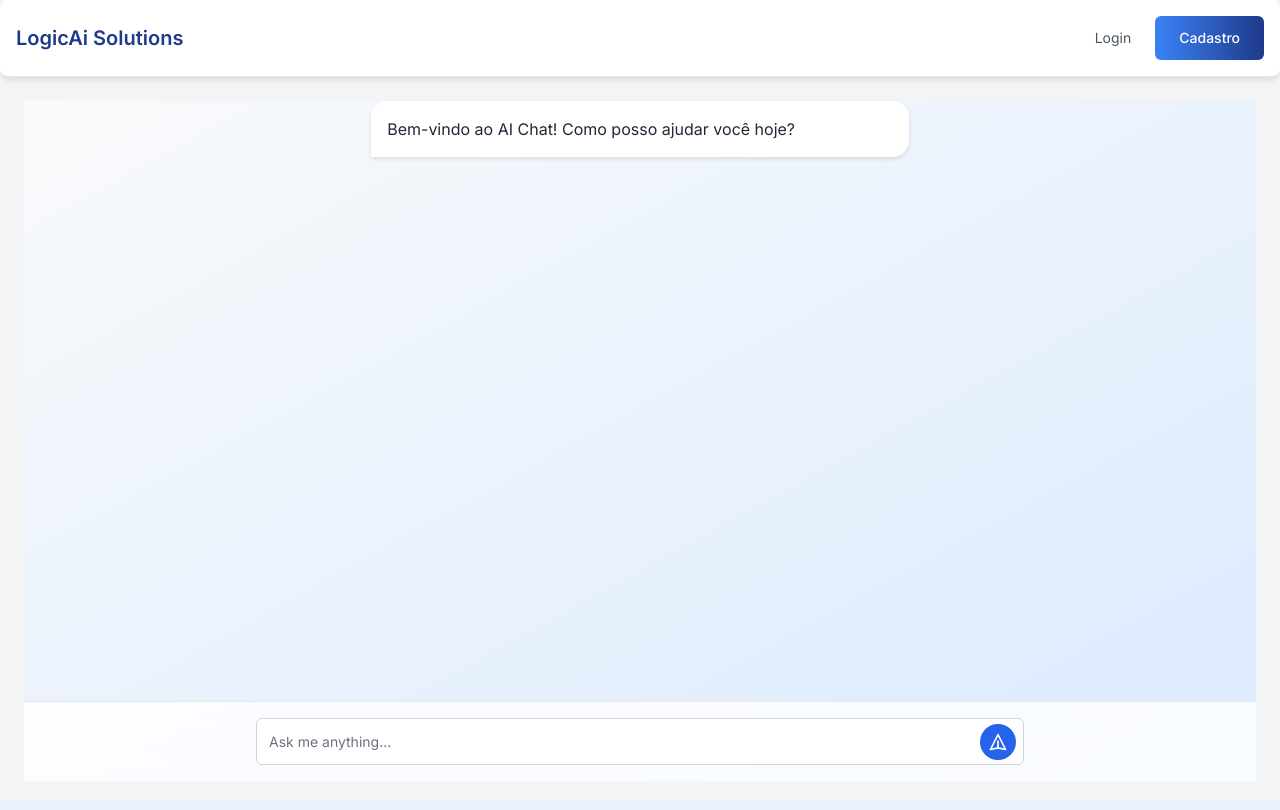
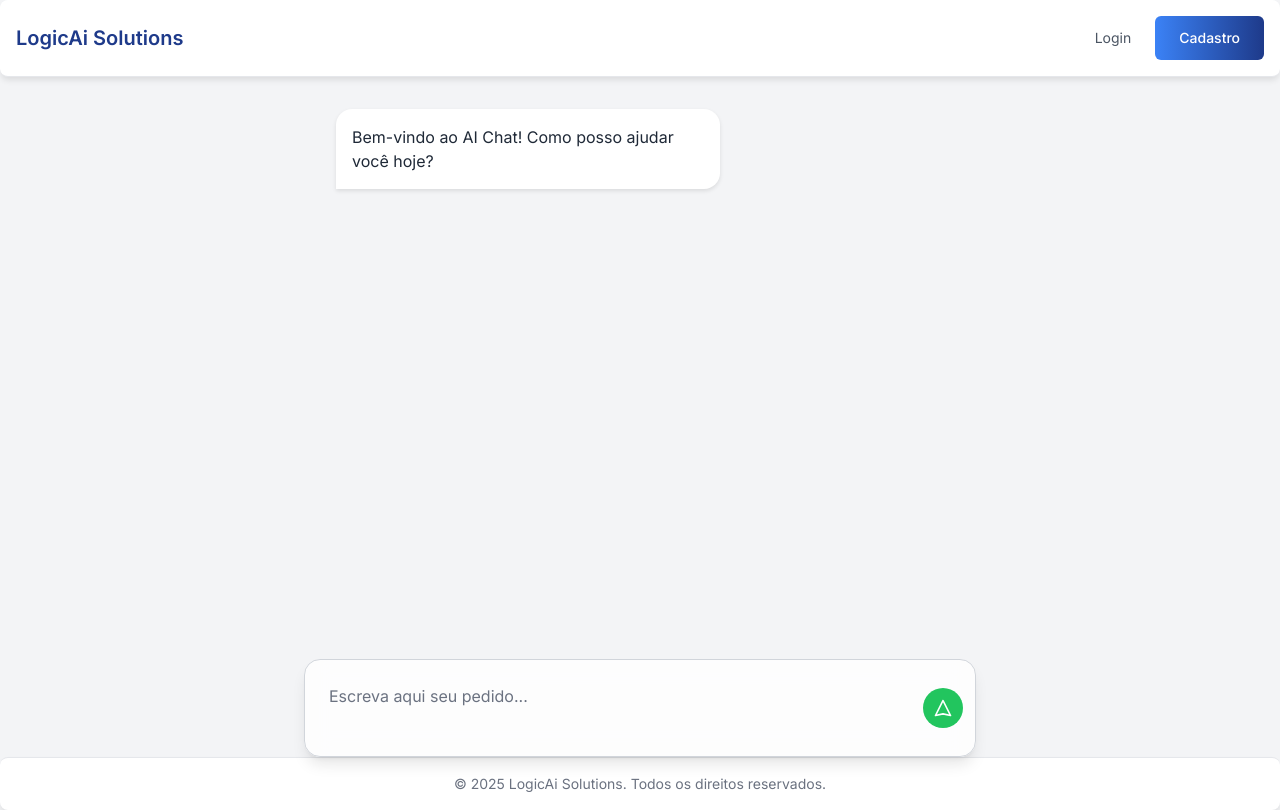
Before and after one commit to FelippeTN/investment-organization-app, a Django app: template core/templates/ai_chat.html in a window 1280 px wide. Before the commit the page ends 781 px from the top, so only its background shows below. Run offline with Django 5.2, Linux system fonts and the light colour scheme; the template is opened without the code that fills it, so the values that code supplies are empty; some libraries are stand-ins or nearby versions.

Commit message:
FEAT: Better ai_chat interface

```diff
--- a/core/templates/ai_chat.html
+++ b/core/templates/ai_chat.html
@@ -1,32 +1,30 @@
 {% extends 'base.html' %}
 {% block title %}AI Chat{% endblock %}
 {% block content %}
-<div class="flex flex-col h-[calc(100vh-120px)] bg-gradient-to-br from-gray-50 to-blue-100">
+<div class="flex flex-col h-[calc(100vh-120px)]">
     <!-- Chat Messages -->
     <div id="chat-container" class="flex-1 min-h-0 overflow-y-auto">
-        <div id="chat-messages" class="space-y-4 max-w-3xl mx-auto"></div>
+        <div id="chat-messages" class="space-y-4 max-w-2xl mx-auto w-full"></div> <!-- Alterado de max-w-3xl para max-w-2xl -->
     </div>
     <!-- Input Area -->
-    <div id="input-container" class="sticky bottom-0 bg-white/80 backdrop-blur-md p-4 border-t border-gray-200">
-        <div class="max-w-3xl mx-auto">
-            <div class="relative">
-                <input
-                    type="text"
+    <div id="input-area" class="sticky bottom-0 bg-white/80 backdrop-blur-md p-3 border border-gray-300 rounded-2xl shadow-lg max-w-2xl mx-auto w-full">
+        <div class="flex items-center w-full gap-2">
+            <textarea
                 id="chat-input"
-                    class="w-full p-4 pr-12 border border-gray-300 rounded-full focus:outline-none focus:border-blue-500 transition bg-white/90 text-gray-900 placeholder-gray-500"
-                    placeholder="Ask me anything..."
-                />
+                class="flex-1 p-3 bg-transparent text-gray-900 placeholder-gray-500 border-0 focus:outline-none focus:ring-0 resize-none"
+                placeholder="Escreva aqui seu pedido..."
+                aria-label="Escreva aqui seu pedido..."
+            ></textarea>
             <button
                 id="send-button"
-                    class="absolute right-2 top-1/2 transform -translate-y-1/2 bg-blue-600 text-white p-2 rounded-full hover:bg-blue-700 transition disabled:opacity-50"
+                class="bg-green-500 text-white rounded-full p-2 w-10 h-10 flex items-center justify-center hover:bg-green-600 transition disabled:opacity-50"
                 aria-label="Send message"
             >
                 <svg class="w-5 h-5" fill="none" stroke="currentColor" viewBox="0 0 24 24" xmlns="http://www.w3.org/2000/svg">
-                        <path stroke-linecap="round" stroke-linejoin="round" stroke-width="2" d="M12 19l9 2-9-18-9 18 9-2zm0 0v-8"></path>
+                    <path stroke-linecap="round" stroke-linejoin="round" stroke-width="2" d="M12 19l9 2-9-18-9 18 9-2zm0 0v- SCROLLBAR_WIDTH"></path>
                 </svg>
             </button>
         </div>
     </div>
 </div>
-</div>
 {% endblock %}
--- a/core/templates/base.html
+++ b/core/templates/base.html
@@ -36,7 +36,7 @@
     {% endblock %}
 
     <!-- Main Content -->
-    <main class="flex-1 p-6">
+    <main class="flex-1">
         {% block content %}{% endblock %}
     </main>
 
--- a/core/templates/dashboard.html
+++ b/core/templates/dashboard.html
@@ -1,7 +1,7 @@
 {% extends 'base.html' %}
 {% block title %}Minhas Operações{% endblock %}
 {% block content %}
-<div class="max-w-7xl mx-auto space-y-8">
+<div class="max-w-7xl mx-auto space-y-8 p-6">
     <!-- Portfolio Summary -->
     <div class="bg-white p-6 rounded-lg shadow-sm animate-fade-in">
         <h1 class="text-2xl font-semibold text-blue-900 mb-6">Sua Carteira</h1>
--- a/core/templates/home.html
+++ b/core/templates/home.html
@@ -1,7 +1,7 @@
 {% extends 'base.html' %}
 {% block title %}Home - LogicAi Solutions{% endblock %}
 {% block content %}
-<div class="max-w-7xl mx-auto space-y-12">
+<div class="max-w-7xl mx-auto space-y-12 p-6">
     <!-- Hero Section -->
     <section class="text-center py-12 bg-white rounded-lg shadow-sm">
         <h1 class="text-2xl font-semibold text-blue-900 mb-4">Pesquise Ativos</h1>
--- a/core/templates/welcome.html
+++ b/core/templates/welcome.html
@@ -1,7 +1,7 @@
 {% extends 'base.html' %}
 {% block title %}Bem-vindo à LogicAi Solutions{% endblock %}
 {% block content %}
-<div class="max-w-7xl mx-auto space-y-12">
+<div class="max-w-7xl mx-auto space-y-12 p-6">
     <!-- Hero Section -->
     <section class="text-center py-12 bg-white rounded-lg shadow-sm">
         <h1 class="text-2xl font-semibold text-blue-900 mb-4">Gerencie seus Investimentos</h1>
--- a/static/css/style.css
+++ b/static/css/style.css
@@ -1,35 +1,30 @@
 /* style.css */
-body {
+html, body {
+    height: 100vh;
+    margin: 0;
+    padding: 0;
     font-family: 'Inter', sans-serif;
     font-weight: 400;
     font-size: 16px;
     line-height: 1.5;
     color: #1F2937;
-    background-color: #F9FAFB;
 }
 
-html, body {
-    height: 100vh;
-    margin: 0;
-    padding: 0;
-    overflow-x: hidden;
-}
-
-/* Scrollbar */
-::-webkit-scrollbar {
+/* Scrollbar for chat container */
+#chat-container::-webkit-scrollbar {
     width: 8px;
 }
 
-::-webkit-scrollbar-track {
+#chat-container::-webkit-scrollbar-track {
     background: #F9FAFB;
 }
 
-::-webkit-scrollbar-thumb {
+#chat-container::-webkit-scrollbar-thumb {
     background: #6B7280;
     border-radius: 4px;
 }
 
-::-webkit-scrollbar-thumb:hover {
+#chat-container::-webkit-scrollbar-thumb:hover {
     background: #3B82F6;
 }
 
@@ -38,7 +33,8 @@
 input[type="number"],
 input[type="date"],
 input[type="password"],
-select {
+select,
+textarea {
     width: 100%;
     padding: 0.75rem;
     border: 1px solid #D1D5DB;
@@ -53,7 +49,8 @@
 input[type="number"]:focus,
 input[type="date"]:focus,
 input[type="password"]:focus,
-select:focus {
+select:focus,
+textarea:focus {
     outline: none;
     border-color: #3B82F6;
     box-shadow: 0 0 0 3px rgba(59, 130, 246, 0.1);
@@ -124,20 +121,6 @@
     box-shadow: 0 2px 4px rgba(0, 0, 0, 0.05);
 }
 
-/* Animations */
-main {
-    animation: fadeIn 0.5s ease-in;
-}
-
-@keyframes fadeIn {
-    from { opacity: 0; }
-    to { opacity: 1; }
-}
-
-.animate-fade-in {
-    animation: fadeIn 0.5s ease-in;
-}
-
 /* Links */
 a.text-blue-600 {
     color: #3B82F6;
@@ -148,14 +131,24 @@
     text-decoration: underline;
 }
 
+#chat-messages {
+    display: flex;
+    flex-direction: column;
+    gap: 1rem;
+    padding: 1rem;
+}
+
 #chat-messages .user-message {
     background: linear-gradient(to right, #3B82F6, #1E3A8A);
     color: white;
     border-radius: 1rem 1rem 0 1rem;
     padding: 1rem;
-    max-width: 70%;
+    max-width: 60%;
     margin-left: auto;
+    margin-right: 1rem;
     box-shadow: 0 2px 4px rgba(0, 0, 0, 0.1);
+    align-self: flex-end;
+    text-align: right; /* Mantém o texto alinhado à direita */
 }
 
 #chat-messages .ai-message {
@@ -163,12 +156,34 @@
     color: #1F2937;
     border-radius: 1rem 1rem 1rem 0;
     padding: 1rem;
-    max-width: 70%;
+    max-width: 60%;
+    margin-left: 1rem;
     margin-right: auto;
     box-shadow: 0 2px 4px rgba(0, 0, 0, 0.1);
+    align-self: flex-start;
+    text-align: left;
 }
 
+/* Input Area */
+#input-area {
+    display: flex;
+    align-items: center;
+    gap: 0.5rem;
+}
+
+/* Textarea Specific Styles */
+#chat-input {
+    min-height: 2.5rem;
+    max-height: 10rem;
+    overflow-y: auto;
+}
+
+/* Ajuste no contêiner do chat para evitar sobreposição */
 #chat-container {
+    flex: 1;
+    min-height: 0;
+    overflow-y: auto;
+    padding: 1rem;
     scrollbar-width: thin;
     scrollbar-color: #6B7280 #F9FAFB;
 }
```
Lines whose indentation alone changed are shown as unchanged.
